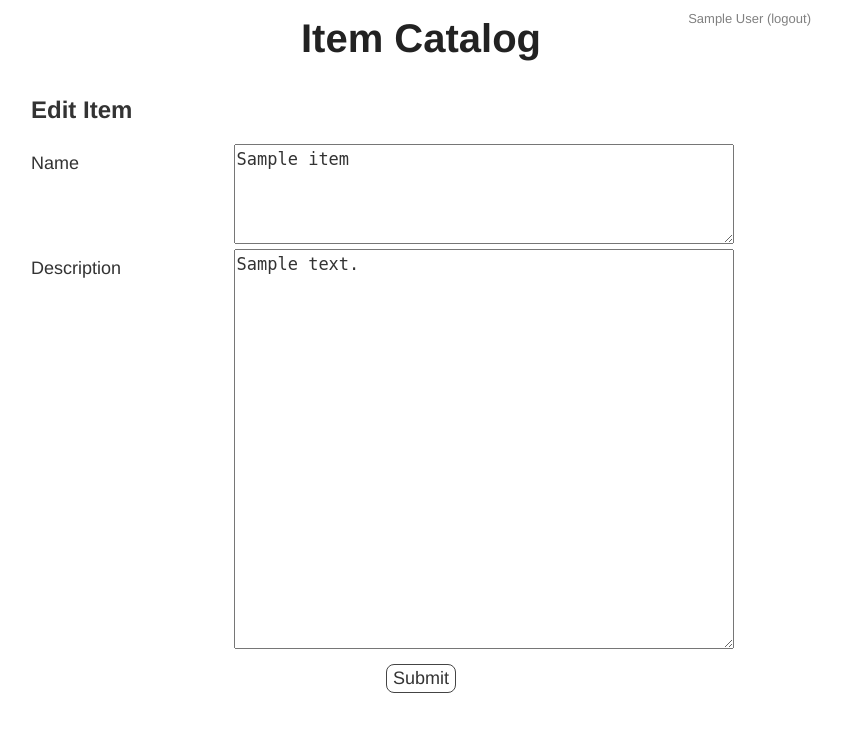
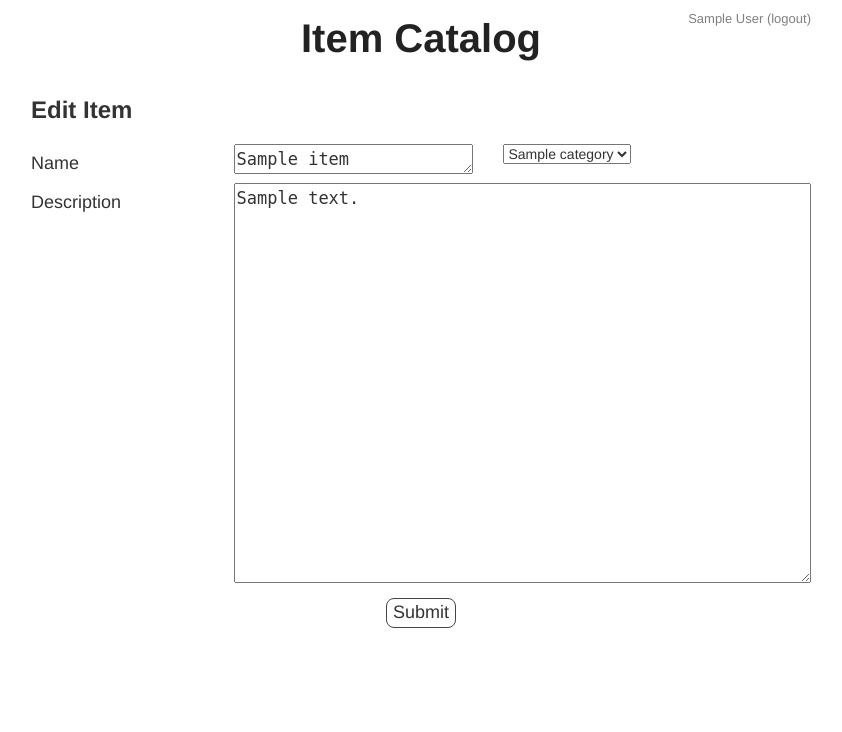
Before and after one commit to pritamps/item_catalog, a Flask app: a page that uses templates/item_edit.html in a window 1280 px wide. Shown: the top 732 px of the page, without its empty margins (219-1061 px from the left). Run offline with Flask 2, Linux system fonts and the light colour scheme; a user stored in the database is signed in; tables that the repository leaves empty hold one stand-in row (values such as "Sample post"); some libraries are stand-ins or nearby versions.

Commit message:
Added category dropdown to item edit page

```diff
--- a/main.py
+++ b/main.py
@@ -210,23 +210,40 @@ def item_edit_page(category_name, item_name):
     """
 
     if request.method == 'GET':
-        category = session.query(Category).filter_by(name=category_name).one()
-        item = session.query(Item).filter_by(category=category).filter_by(name=item_name).one()
+        try:
+            category = session.query(Category).filter_by(name=category_name).one()
+            categories = session.query(Category).all()
+        except:
+            response = make_response(json.dumps('DB Error: Category does not exist'), 404)
+            response.headers['Content-Type'] = 'application/json'
+            return response
+
+        try:
+            item = session.query(Item).filter_by(category=category).filter_by(name=item_name).one()
+        except:
+            response = make_response(json.dumps('DB Error: Item not found'), 404)
+            response.headers['Content-Type'] = 'application/json'
+            return response
+
         return render_template('item_edit.html',
                                item=item,
-                               creator=item.creator)
+                               creator=item.creator,
+                               categories=categories,
+                               item_category=item.category)
 
     elif request.method == 'POST':
-        category = session.query(Category).filter_by(name=category_name).one()
-        item = session.query(Item).filter_by(category=category).filter_by(name=item_name).one()
+        old_category = session.query(Category).filter_by(name=category_name).one()
+        new_category = session.query(Category).filter_by(name=request.form['categories']).one()
+        item = session.query(Item).filter_by(category=old_category).filter_by(name=item_name).one()
         if item is None:
-            item = Item(category=category,
+            item = Item(category=new_category,
                         creator=current_user,
                         description=request.form['description'],
                         name=request.form['name'])
             session.add(item)
         else:
             item.name = request.form['name']
+            item.category = new_category
             item.description = request.form['description']
         session.commit()
         return redirect('/')
--- a/static/main.css
+++ b/static/main.css
@@ -93,14 +93,14 @@ input[type=text] {
 }
 
 textarea[name="name"] {
-  width: 500px;
-  height: 100px;
+  width: 100%;
+  height: 30px;
   font-size: 17px;
   font-family: monospace;
 }
 
 textarea[name="description"] {
-  width: 500px;
+  width: 100%;
   height: 400px;
   font-size: 17px;
   font-family: monospace;
--- a/templates/category_items.html
+++ b/templates/category_items.html
@@ -5,14 +5,14 @@
     <div class="col-md-3">
         <h2 class="text-uppercase">Categories</h2>
         {% for c in categories %}
-        <a href="/catalog/{{c.name}}/items">{{c.name}}</a>
-        <br>
+            <a href="/catalog/{{c.name}}/items">{{c.name}}</a>
+            <br>
         {% endfor %}
     </div>
     <div class="col-md-9 text-right">
         <h2 class="text-uppercase">{{ category.name }} Items ( {{ items|length }} items )</h2>
         {% for i in items %}
-        <a href="/catalog/{{category.name}}/{{i.name}}">{{i.name}}</a>
+            <a href="/catalog/{{category.name}}/{{i.name}}">{{i.name}}</a>
         <br>
         {% endfor %}
     </div>
--- a/templates/item_edit.html
+++ b/templates/item_edit.html
@@ -8,7 +8,18 @@
         {% if current_user == creator %}
             <div class="row">
                 <div class="col-md-3"> <h4> Name </h4> </div>
-                <div class="col-md-9"> <textarea name="name">{{item.name}}</textarea> </div>
+                <div class="col-md-4"> <textarea name="name">{{item.name}}</textarea> </div>
+                <div class="col-md-5">
+                    <select name="categories">
+                    {% for category in categories %}
+                        {% if item.category == category %}
+                            <option value="{{category.name}}" selected>{{category.name}}</option>
+                        {% else %}
+                            <option value="{{category.name}}">{{category.name}}</option>
+                        {% endif %}
+                    {% endfor %}
+                    </select>
+                </div>
             </div>
             <div class="row">
                 <div class="col-md-3"> <h4> Description </h4> </div>
```
